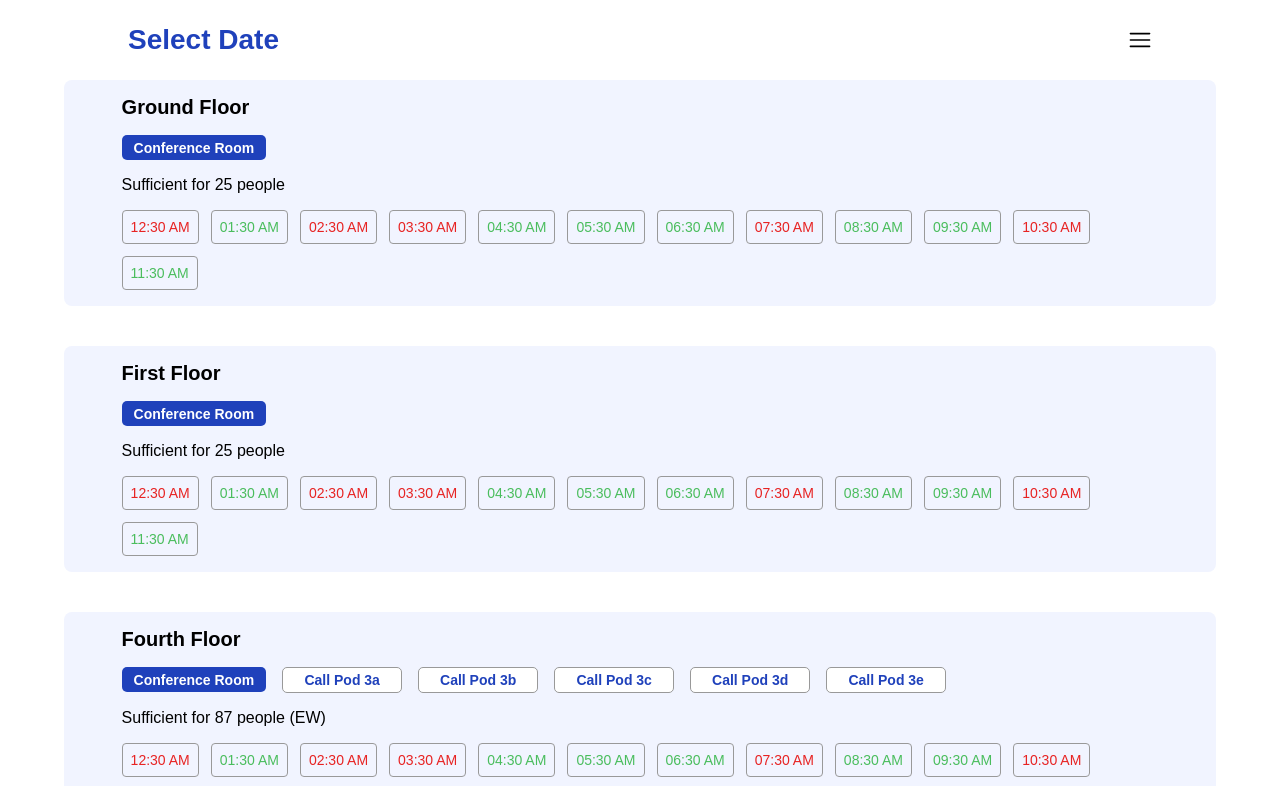
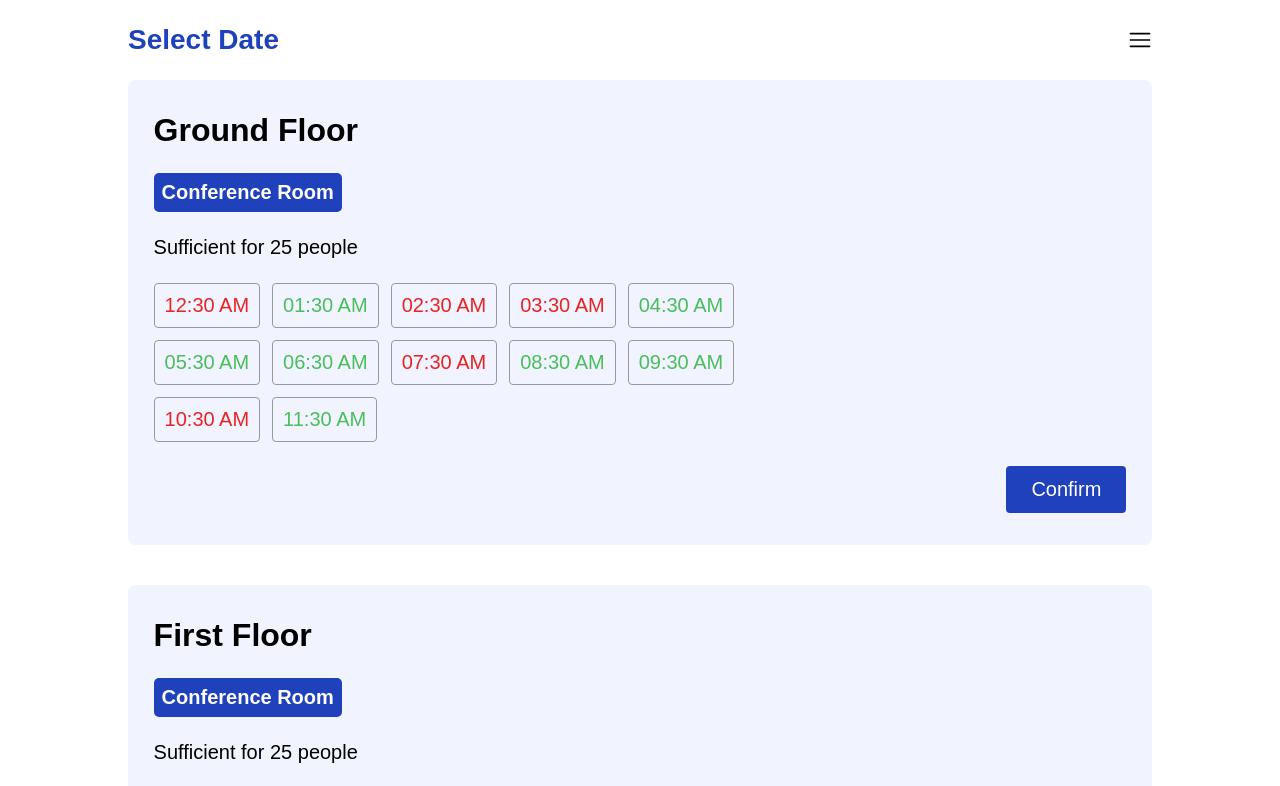
Before and after one commit to manoj8374/Cabin-Booking, a React (Create React App) app in the folder my-app/: page / in a window 1280 px wide. Shown: the top 786 px of the page. Built offline with nearby package versions, Linux system fonts and the light colour scheme.

Commit message:
Added a feature to select time slots in laptop devices

```diff
--- a/my-app/package.json
+++ b/my-app/package.json
@@ -45,5 +45,8 @@
       "last 1 firefox version",
       "last 1 safari version"
     ]
+  },
+  "devDependencies": {
+    "babel-plugin-styled-components": "^2.1.4"
   }
 }
--- a/my-app/src/components/ButtonItem/buttonItemstyled.tsx
+++ b/my-app/src/components/ButtonItem/buttonItemstyled.tsx
@@ -1,18 +1,25 @@
 import styled from 'styled-components'
 
 export const ItemButton = styled.button<{isActive: boolean}>`
-    min-width: 120px;
-    height: 25px;
     background-color: ${({isActive}) => isActive ? '#1F41BB' : 'white'};
     font-size: 14px;
     font-family: 'Poppins', sans-serif;
     color: ${({isActive}) => isActive ? 'white' : '#1F41BB'};
     border: ${({isActive}) => isActive ? 'none' : '1px solid #999999'};
     border-radius: 5px;
-    padding: 12px;
+    padding: 8px;
+
     cursor: pointer;
     display: flex;
     align-items: center;
     justify-content: center;
     font-weight: 600;
+
+    @media (max-width: 420px) {
+        font-size: 14px;
+    }
+
+    @media (min-width: 768px) {
+        font-size: 20px;
+    }
 `
--- a/my-app/src/components/FloorItem/floorItemStyled.tsx
+++ b/my-app/src/components/FloorItem/floorItemStyled.tsx
@@ -8,6 +8,7 @@ export const FloorItemContainer = styled.li`
     padding-top: 16px;
     padding-bottom: 16px;
     border-radius: 8px;
+    position: relative;
 
 `
 
@@ -17,22 +18,47 @@ export const FloorItemSubContainer = styled.div`
     gap: 16px;
     width: 90%;
     margin: 0 auto;
+
+    @media (max-width: 420px){
+        width: 92%;
+    }
+
+    @media (min-width: 768px){
+        width: 95%;
+        margin: auto;
+        gap: 24px;
+        margin-top: 16px;
+        margin-bottom: 16px;
+    }
 `
 
 export const FloorHeading = styled.p`
     font-size: 20px;
     font-family: 'Poppins', sans-serif;
     font-weight: 600;
+
+    @media (min-width: 768px){
+        font-size: 32px;
+        font-weight: 800;
+    }
 `
 
 export const FloorButtonsContainer = styled.div`
     display: flex;
     gap: 16px;
     flex-wrap: wrap;
+
+    @media (max-width: 420px){
+        gap: 8px;
+    }
 `
 
 export const CabinDescription = styled.p`
     font-size: 16px;
     font-family: 'Poppins', sans-serif;
     font-weight: 500;
+
+    @media (min-width: 768px){
+        font-size: 20px;
+    }
 `
--- a/my-app/src/components/FloorItem/index.tsx
+++ b/my-app/src/components/FloorItem/index.tsx
@@ -25,7 +25,6 @@ const FloorItem: React.FC<FloorProps> = ({floor, cabins})=>{
     const changeDescriptionAndIndex = (value: string, index: number, cabinId: string)=>{
         setCabinDescription(value)
         setActiveIndex(index)
-        console.log(cabinId, "hello world")
         setSelectedCabinId(cabinId)
     }
 
--- a/my-app/src/components/Home/homeStyled.tsx
+++ b/my-app/src/components/Home/homeStyled.tsx
@@ -20,7 +20,7 @@ export const HomeContainerHeader = styled.div`
 `
 
 export const HomeSubContainer = styled.div`
-    width: 90%;
+    width: 95%;
     min-height: 90vh;
     background-color: white;
     display: flex;
@@ -28,6 +28,10 @@ export const HomeSubContainer = styled.div`
     align-self: center;
     padding-top: 24px;
     padding-bottom: 24px;
+
+    @media (min-width: 768px){
+        width: 80%;
+    }
 `
 
 export const SelectDateHeading = styled.h1`
--- a/my-app/src/components/TimeSlots/index.tsx
+++ b/my-app/src/components/TimeSlots/index.tsx
@@ -1,6 +1,6 @@
 //get start and end date from global state. get cabin id from props and get time slots from api
 import {useEffect, useState} from 'react'
-import {TimeSlotsContainer, ButtonTimeSlot, TimeSlotsSubContainer, MobileViewMoreContainer, SubmitTimeSlotsButton} from './timeSlotsStyled'
+import {TimeSlotsContainer, ButtonTimeSlot, TimeSlotsSubContainer, MobileViewMoreContainer, SubmitTimeSlotsButton, LaptopDeviceSubmitContainer, LaptopDeviceSubmitButton} from './timeSlotsStyled'
 import ButtonTimeSlotComponent from '../ButtonTimeSlot'
 
 interface TimeSlotsProps{
@@ -297,6 +297,7 @@ const TimeSlots: React.FC<TimeSlotsProps> = ({cabinId})=>{
     const [showAllSlots, setShowAllSlots] = useState(false)
     const [isMobile, setIsMobile] = useState(false)
     const [selectedSlots, setSelectedSlots] = useState<string[]>([])
+    const [numberOfSlots, setNumberOfSlots] = useState(4)
 
     useEffect(()=>{
         const fetchCabinDetails = async ()=>{
@@ -329,6 +330,11 @@ const TimeSlots: React.FC<TimeSlotsProps> = ({cabinId})=>{
 
         const handleResize = () => {
           setIsMobile(window.innerWidth <= 768);
+          if(window.innerWidth <= 385){
+            setNumberOfSlots(3)
+          }else{
+            setNumberOfSlots(4)
+          }
         };
 
         handleResize();
@@ -349,20 +355,24 @@ const TimeSlots: React.FC<TimeSlotsProps> = ({cabinId})=>{
     }
 
     return (
+      <>
         <TimeSlotsContainer>
             <TimeSlotsSubContainer>
-              {timeSlots?.slice(0, showAllSlots || !isMobile ? timeSlots?.length : 4).map((timeSlot)=>(
+              {timeSlots?.slice(0, showAllSlots || !isMobile ? timeSlots?.length : numberOfSlots).map((timeSlot)=>(
 
                   <ButtonTimeSlotComponent key = {timeSlot.time_string} handleToggleSelect={handleToggleSelect} timeSlot = {timeSlot} isSelected={selectedSlots.includes(timeSlot.time_string)}/>
               ))}
-              {/* isavailable = {timeSlot.availability} */}
             </TimeSlotsSubContainer>
             {isMobile ? <MobileViewMoreContainer>
               <p onClick={()=>setShowAllSlots(!showAllSlots)}>{showAllSlots ? "Show less" : "Show more"}</p>
-              {selectedSlots.length > 0 && <SubmitTimeSlotsButton>Submit</SubmitTimeSlotsButton>}
+              {selectedSlots.length > 0 && <SubmitTimeSlotsButton>Confirm</SubmitTimeSlotsButton>}
             </MobileViewMoreContainer>: null}
 
+
         </TimeSlotsContainer>
+        {!isMobile && selectedSlots.length >= 0 && <LaptopDeviceSubmitContainer>
+          <LaptopDeviceSubmitButton>Confirm</LaptopDeviceSubmitButton>
+        </LaptopDeviceSubmitContainer>}</>
     )
 }
 
--- a/my-app/src/components/TimeSlots/timeSlotsStyled.tsx
+++ b/my-app/src/components/TimeSlots/timeSlotsStyled.tsx
@@ -5,6 +5,10 @@ export const TimeSlotsContainer = styled.ul`
     display: flex;
     gap: 12px;
     flex-direction: column;
+
+    @media (min-width: 768px) {
+        flex-direction: row;
+    }
 `
 
 interface ButtonTimeSlotContext {
@@ -22,6 +26,15 @@ export const ButtonTimeSlot = styled.button<ButtonTimeSlotContext>`
     color: ${({isavailable, selected})=> selected ? "#FFFFFF" : isavailable ? "#4ABD5D" : "#E72323"};
     font-size: 14px;
     background-color: ${({selected})=> selected ? "#4ABD5D" : "transparent"};
+
+    @media (max-width: 385px) {
+        flex-basis: 30%;
+    }
+
+    @media (min-width: 768px) {
+        font-size: 20px;
+        padding: 10px;
+    }
 `
 
 export const TimeSlotsSubContainer = styled.div`
@@ -33,6 +46,18 @@ export const TimeSlotsSubContainer = styled.div`
     @media (max-width: 420px) {
         gap: 10px;
     }
+
+    @media (min-width: 768px) {
+        width: 70%;
+    }
+
+    @media (min-width: 1024px) {
+        width: 60%;
+    }
+
+    @media (min-width: 1440px) {
+        width: 50%;
+    }
 `
 
 export const MobileViewMoreContainer = styled.div`
@@ -41,7 +66,6 @@ export const MobileViewMoreContainer = styled.div`
     align-items: center;
     font-size: 14px;
     color: #1F41BB;
-    cursor: pointer;
     margin-top: 12px;
     margin-bottom: 12px;
     gap: 40px;
@@ -57,3 +81,22 @@ export const SubmitTimeSlotsButton = styled.button`
     font-size: 14px;
     align-self: flex-end;
 `
+
+export const LaptopDeviceSubmitContainer = styled.div`
+    display: flex;
+    justify-content: flex-end;
+    flex-grow: 1;
+    align-self: flex-end;
+`
+
+export const LaptopDeviceSubmitButton = styled.button`
+    background-color: #1F41BB;
+    color: #FFFFFF;
+    border-radius: 4px;
+    padding: 8px;
+    border: none;
+    cursor: pointer;
+    font-size: 20px;
+    width: 120px;
+    padding: 12px;
+`
```
Also changed, not shown: 1 other file (tests, documents, lock files or other folders).
